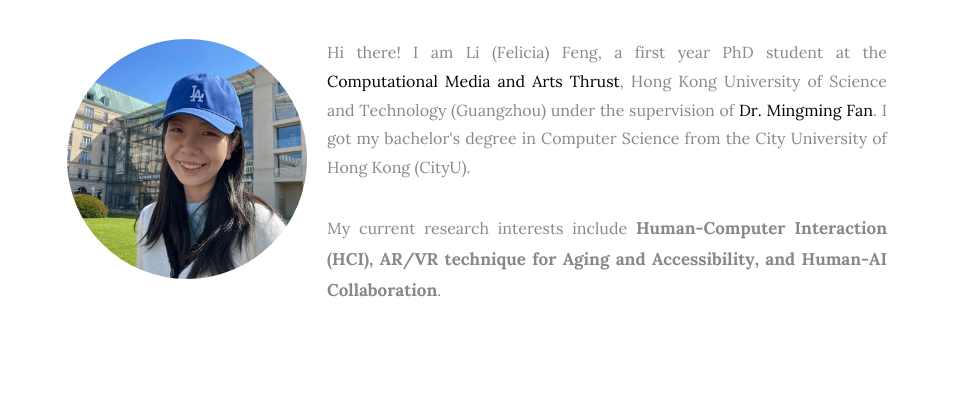
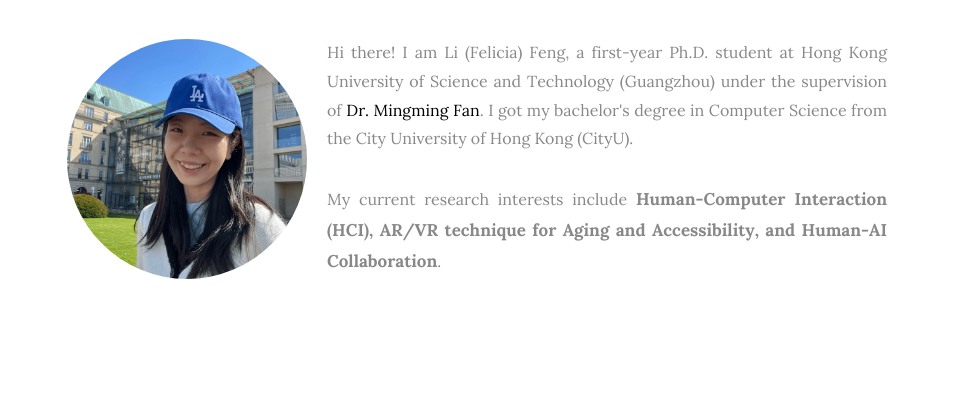
Before and after one commit to Felicia35/Felicia35.github.io, a plain HTML site: page index.html in a window 1280 px wide. Shown: the part 210-614 px from the top of the page, without its empty margins (153-1106 px from the left). Drawn offline with Linux system fonts and the light colour scheme; files whose address does not match are found by name.

Commit message:
Update index.html

```diff
--- a/index.html
+++ b/index.html
@@ -133,9 +133,7 @@
           <div class="intro-info">
             <img src="images/profile-pic.jpeg" alt="Profile Picture" />
             <p class="lead">
-              Hi there! I am Li (Felicia) Feng, a first year PhD student at the
-              <a href="https://cma.hkust-gz.edu.cn/"> Computational Media and Arts Thrust</a>,
-              Hong Kong University of Science and Technology (Guangzhou) under the supervision of
+              Hi there! I am Li (Felicia) Feng, a first-year Ph.D. student at Hong Kong University of Science and Technology (Guangzhou) under the supervision of
               <a href="https://www.mingmingfan.com/"> Dr. Mingming Fan</a>.
               I got my bachelor's degree in Computer Science from the City University of Hong Kong (CityU).
             </p>
```
